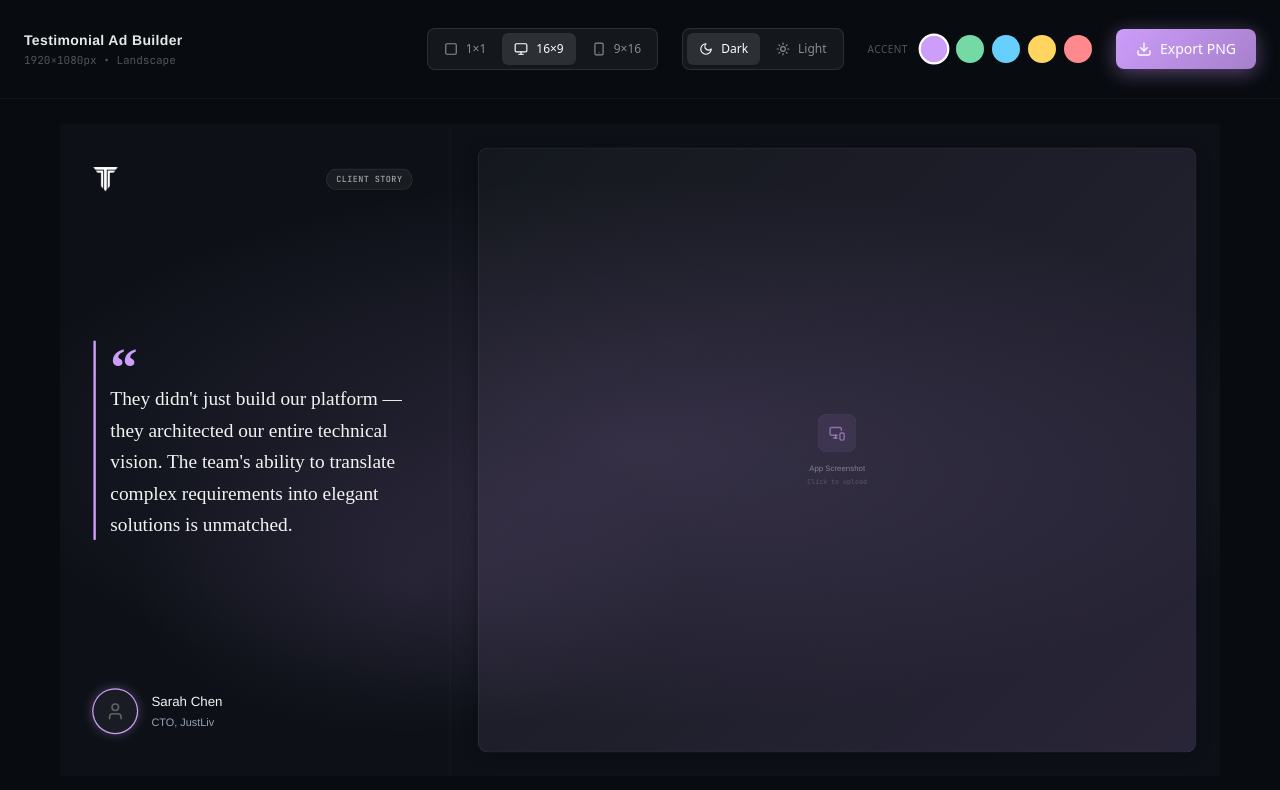
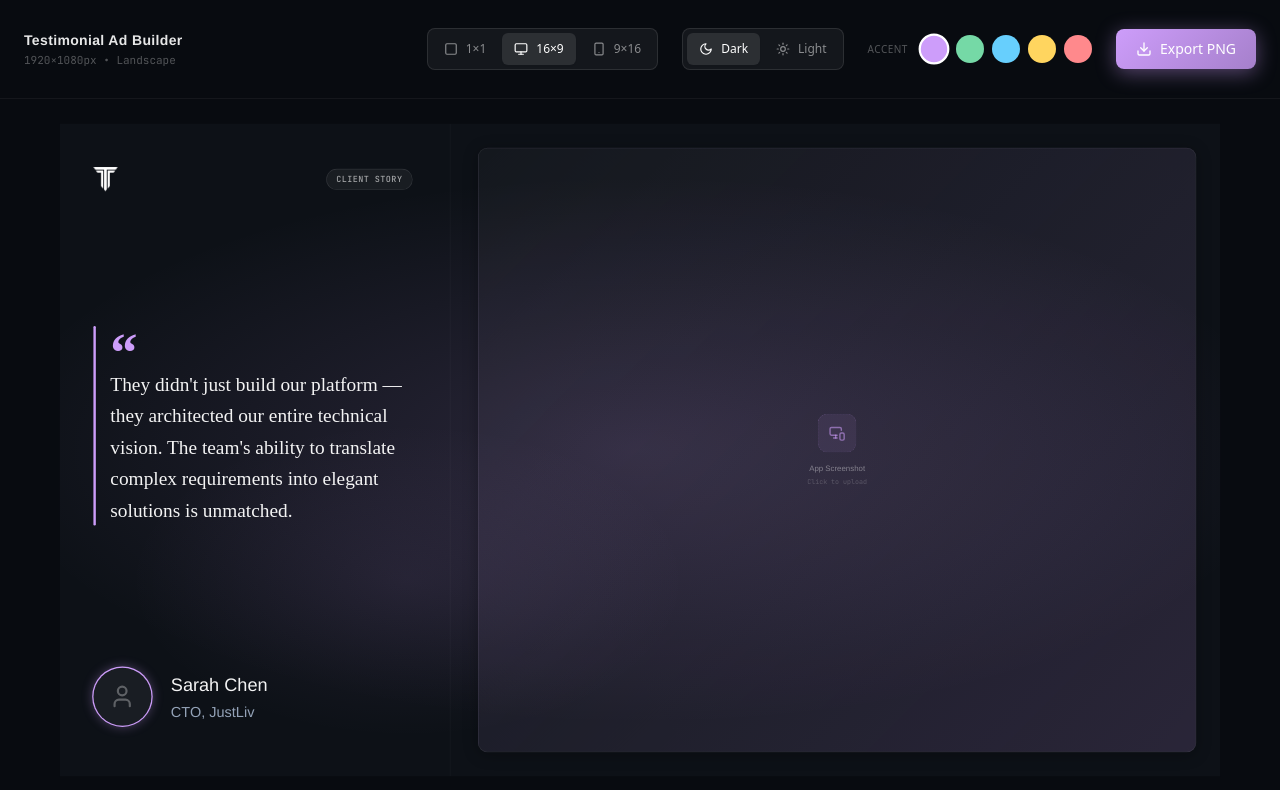
Before and after one commit to joshchakka/testimonial-ad-maker, a React (Vite) app: page / in a window 1280 px wide. Both pictures are taken after a click on the button "16×9". Shown: the top 790 px of the page. Built offline with nearby package versions, Linux system fonts and the light colour scheme; a web font is replaced by a local one.

Commit message:
keep font same when pasting

```diff
--- a/src/components/testimonial-ad/attribution-block.tsx
+++ b/src/components/testimonial-ad/attribution-block.tsx
@@ -1,4 +1,5 @@
 import type { BackgroundMode } from "./types";
+import { handlePastePlainText } from "./paste-plain-text";
 
 interface AttributionBlockProps {
   clientName: string;
@@ -18,15 +19,16 @@ export function AttributionBlock({
   const isDark = backgroundMode === "dark";
 
   return (
-    <div className="flex flex-col gap-1">
+    <div className="flex flex-col gap-1.5">
       <span
         contentEditable
         suppressContentEditableWarning
-        className="text-[22px] font-medium outline-none cursor-text"
+        className="text-[30px] font-medium outline-none cursor-text"
         style={{
           fontFamily: "'Helvetica Neue', Helvetica, Arial, sans-serif",
           color: isDark ? "rgba(255,255,255,0.95)" : "rgba(0,0,0,0.85)",
         }}
+        onPaste={handlePastePlainText}
         onBlur={(e) =>
           onNameChange(e.currentTarget.textContent || clientName)
         }
@@ -36,11 +38,12 @@ export function AttributionBlock({
       <span
         contentEditable
         suppressContentEditableWarning
-        className="text-[18px] font-light outline-none cursor-text"
+        className="text-[24px] font-light outline-none cursor-text"
         style={{
           fontFamily: "'Helvetica Neue', Helvetica, Arial, sans-serif",
           color: isDark ? "#94A3B8" : "#64748B",
         }}
+        onPaste={handlePastePlainText}
         onBlur={(e) =>
           onRoleChange(e.currentTarget.textContent || clientRole)
         }
--- a/src/components/testimonial-ad/badge-pill.tsx
+++ b/src/components/testimonial-ad/badge-pill.tsx
@@ -1,4 +1,5 @@
 import type { BackgroundMode } from "./types";
+import { handlePastePlainText } from "./paste-plain-text";
 
 interface BadgePillProps {
   text: string;
@@ -19,6 +20,7 @@ export function BadgePill({ text, onTextChange, backgroundMode }: BadgePillProps
           : "border-black/10 bg-black/5 text-black/50"
       }`}
       style={{ fontFamily: "'JetBrains Mono', monospace" }}
+      onPaste={handlePastePlainText}
       onBlur={(e) => onTextChange(e.currentTarget.textContent || text)}
     >
       {text}
--- a/src/components/testimonial-ad/logo-slot.tsx
+++ b/src/components/testimonial-ad/logo-slot.tsx
@@ -1,6 +1,7 @@
 import { useFileUpload } from "@/hooks/use-file-upload";
 import { Upload, X } from "lucide-react";
 import type { BackgroundMode } from "./types";
+import { handlePastePlainText } from "./paste-plain-text";
 
 interface LogoSlotProps {
   logoText: string;
@@ -67,6 +68,7 @@ export function LogoSlot({
                 fontFamily: "'JetBrains Mono', monospace",
                 color: isDark ? "rgba(255,255,255,0.9)" : "rgba(0,0,0,0.85)",
               }}
+              onPaste={handlePastePlainText}
               onBlur={(e) =>
                 onLogoTextChange(e.currentTarget.textContent || logoText)
               }
--- /dev/null
+++ b/src/components/testimonial-ad/paste-plain-text.ts
@@ -0,0 +1,23 @@
+import type { ClipboardEvent } from "react";
+
+/**
+ * Paste handler for contentEditable elements that strips all formatting
+ * and inserts only plain text, preserving the element's own styling.
+ */
+export function handlePastePlainText(e: ClipboardEvent<HTMLElement>) {
+  e.preventDefault();
+  const text = e.clipboardData.getData("text/plain");
+  const selection = window.getSelection();
+  if (!selection || !selection.rangeCount) return;
+
+  const range = selection.getRangeAt(0);
+  range.deleteContents();
+  const textNode = document.createTextNode(text);
+  range.insertNode(textNode);
+
+  // Move cursor to end of inserted text
+  range.setStartAfter(textNode);
+  range.setEndAfter(textNode);
+  selection.removeAllRanges();
+  selection.addRange(range);
+}
--- a/src/components/testimonial-ad/quote-block.tsx
+++ b/src/components/testimonial-ad/quote-block.tsx
@@ -1,4 +1,5 @@
 import type { AccentTheme, AdFormat, BackgroundMode } from "./types";
+import { handlePastePlainText } from "./paste-plain-text";
 
 interface QuoteBlockProps {
   quote: string;
@@ -63,6 +64,7 @@ export function QuoteBlock({
             fontWeight: 400,
             color: isDark ? "rgba(255,255,255,0.95)" : "rgba(0,0,0,0.85)",
           }}
+          onPaste={handlePastePlainText}
           onBlur={(e) =>
             onQuoteChange(e.currentTarget.textContent || quote)
           }
--- a/src/components/testimonial-ad/testimonial-canvas.tsx
+++ b/src/components/testimonial-ad/testimonial-canvas.tsx
@@ -1,5 +1,10 @@
 import { motion, AnimatePresence } from "framer-motion";
-import type { AccentTheme, AdFormat, BackgroundMode, TestimonialData } from "./types";
+import type {
+  AccentTheme,
+  AdFormat,
+  BackgroundMode,
+  TestimonialData,
+} from "./types";
 import { CanvasBackground } from "./canvas-background";
 import { LogoSlot } from "./logo-slot";
 import { BadgePill } from "./badge-pill";
@@ -54,7 +59,10 @@ export function TestimonialCanvas({
         height: canvasHeight,
       }}
     >
-      <CanvasBackground accentTheme={accentTheme} backgroundMode={backgroundMode} />
+      <CanvasBackground
+        accentTheme={accentTheme}
+        backgroundMode={backgroundMode}
+      />
       <AnimatePresence mode="wait">
         <motion.div
           key={format}
@@ -138,7 +146,6 @@ function SquareLayout({
           backgroundMode={backgroundMode}
         />
       </motion.div>
-
       {/* App Screenshot */}
       <motion.div
         className="mt-8 flex justify-center"
@@ -155,10 +162,8 @@ function SquareLayout({
           isExporting={isExporting}
         />
       </motion.div>
-
       {/* Spacer pushes content to bottom */}
       <div className="flex-1" />
-
       {/* Star Rating */}
       <motion.div
         className="mb-5"
@@ -167,7 +172,11 @@ function SquareLayout({
         animate="visible"
         custom={2}
       >
-        <StarRating rating={data.rating} accentTheme={accentTheme} onRatingChange={(r) => onDataChange({ rating: r })} />
+        <StarRating
+          rating={data.rating}
+          accentTheme={accentTheme}
+          onRatingChange={(r) => onDataChange({ rating: r })}
+        />
       </motion.div>
       {/* Quote */}
       <motion.div
@@ -262,7 +271,6 @@ function VerticalLayout({
           backgroundMode={backgroundMode}
         />
       </motion.div>
-
       {/* App Screenshot – hero slot in vertical format */}
       <motion.div
         className="mt-12 flex justify-center"
@@ -279,10 +287,8 @@ function VerticalLayout({
           isExporting={isExporting}
         />
       </motion.div>
-
       {/* Spacer pushes content to bottom */}
       <div className="flex-1" />
-
       {/* Star rating */}
       <motion.div
         className="mb-8"
@@ -291,7 +297,11 @@ function VerticalLayout({
         animate="visible"
         custom={2}
       >
-        <StarRating rating={data.rating} accentTheme={accentTheme} onRatingChange={(r) => onDataChange({ rating: r })} />
+        <StarRating
+          rating={data.rating}
+          accentTheme={accentTheme}
+          onRatingChange={(r) => onDataChange({ rating: r })}
+        />
       </motion.div>
       {/* Quote */}
       <motion.div
@@ -379,7 +389,7 @@ function LandscapeLayout({
       dragStartX.current = e.clientX;
       dragStartWidth.current = leftWidth;
     },
-    [leftWidth]
+    [leftWidth],
   );
 
   useEffect(() => {
@@ -392,7 +402,10 @@ function LandscapeLayout({
       const rect = container.getBoundingClientRect();
       const scale = rect.width / 1920;
       const delta = (e.clientX - dragStartX.current) / scale;
-      const newWidth = Math.min(MAX_LEFT, Math.max(MIN_LEFT, dragStartWidth.current + delta));
+      const newWidth = Math.min(
+        MAX_LEFT,
+        Math.max(MIN_LEFT, dragStartWidth.current + delta),
+      );
       setLeftWidth(newWidth);
     };
 
@@ -409,7 +422,11 @@ function LandscapeLayout({
   }, [isDragging]);
 
   return (
-    <div ref={containerRef} className="flex h-full" style={{ cursor: isDragging ? "col-resize" : undefined }}>
+    <div
+      ref={containerRef}
+      className="flex h-full"
+      style={{ cursor: isDragging ? "col-resize" : undefined }}
+    >
       {/* Left column – Attribution & Quote */}
       <div
         className="flex flex-col justify-between shrink-0 px-[56px] py-[72px]"
@@ -461,7 +478,7 @@ function LandscapeLayout({
 
         {/* Bottom: Avatar + Attribution */}
         <motion.div
-          className="flex items-center gap-6"
+          className="flex items-center gap-8 w-[420px] h-[120px]"
           variants={staggerVariants}
           initial="hidden"
           animate="visible"
@@ -471,7 +488,7 @@ function LandscapeLayout({
             avatarImage={data.avatarImage}
             accentTheme={accentTheme}
             onAvatarImageChange={(img) => onDataChange({ avatarImage: img })}
-            size={72}
+            size={96}
             backgroundMode={backgroundMode}
           />
           <AttributionBlock
@@ -483,7 +500,6 @@ function LandscapeLayout({
           />
         </motion.div>
       </div>
-
       {/* Draggable Divider */}
       {!isExporting && (
         <div
@@ -513,7 +529,9 @@ function LandscapeLayout({
                   : isDark
                     ? "rgba(255,255,255,0.05)"
                     : "rgba(0,0,0,0.05)",
-              boxShadow: isDragging ? `0 0 12px ${accentTheme.glowColor}` : "none",
+              boxShadow: isDragging
+                ? `0 0 12px ${accentTheme.glowColor}`
+                : "none",
             }}
           />
           {/* Drag handle dots */}
@@ -539,7 +557,6 @@ function LandscapeLayout({
           </div>
         </div>
       )}
-
       {/* Static border for export */}
       {isExporting && (
         <div
@@ -550,7 +567,6 @@ function LandscapeLayout({
           }}
         />
       )}
-
       {/* Right column – App Screenshot (widescreen hero) */}
       <div className="flex-1 flex items-center justify-center p-[40px]">
         <motion.div
```
Lines whose indentation alone changed are shown as unchanged.
